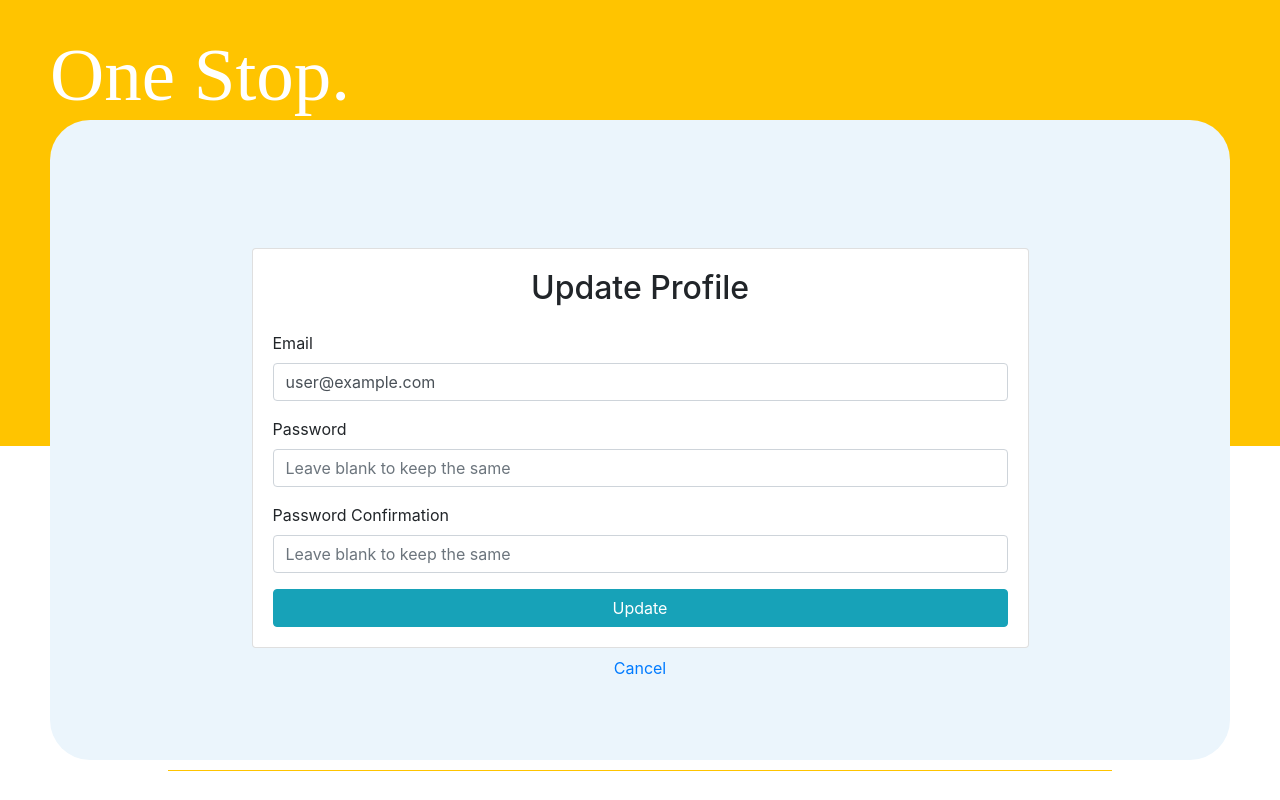
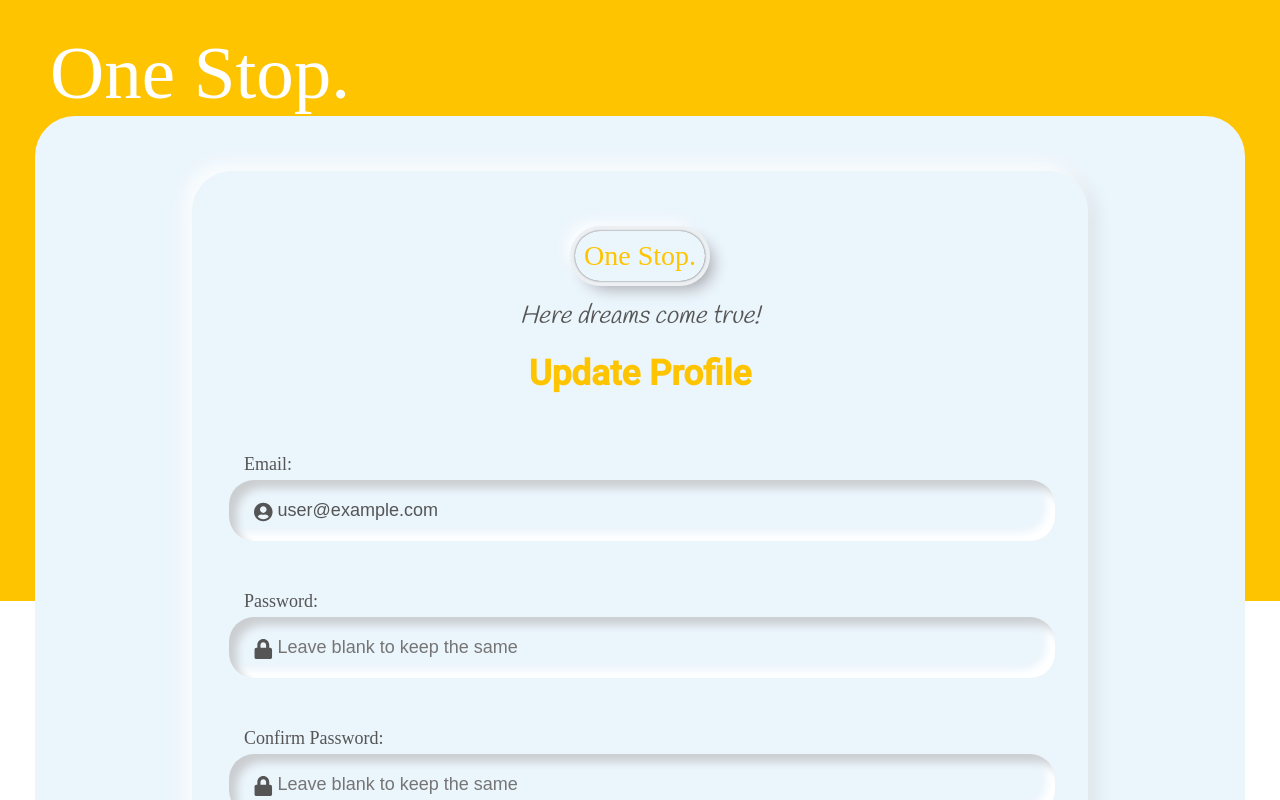
Before and after one commit to sakshi0701/one-stop, a React (Create React App) app: page /update-profile in a window 1280 px wide. Shown: the top 800 px of the page. Built offline with nearby package versions, Linux system fonts and the light colour scheme; no server answers; sample sign-in values are in the browser's storage; a web font is replaced by a local one.

Commit message:
Adding update profile section

```diff
--- a/src/authentication/Login.js
+++ b/src/authentication/Login.js
@@ -37,7 +37,7 @@ export default function Login() {
       <Services />
       <Reviews />
 
-      <div className="auth-div">
+      <div className="auth-div m-0 p-0">
         <div className="logo">One Stop.</div>
         <div className="subtitle">Here dreams come true!</div>
         <div className="title">Login</div>
@@ -46,12 +46,10 @@ export default function Login() {
           <Form.Group id="email" className="email">
             <FaUserCircle className="icons" />
             <input type="email" ref={emailRef} required className="user-input" placeholder="Email" />
-            {/* <Form.Control type="email" ref={emailRef} required className="user-input" placeholder="Email"/> */}
           </Form.Group>
           <Form.Group id="password" className="password">
             <FaLock className="icons" />
             <input type="password" className="pass-input" placeholder="Password" ref={passwordRef} required />
-            {/* <Form.Control type="password" ref={passwordRef} required /> */}
           </Form.Group>
           <button disabled={loading} className="btns" type="submit">
             Log In
--- a/src/authentication/UpdateProfile.js
+++ b/src/authentication/UpdateProfile.js
@@ -1,5 +1,6 @@
 import React, { useRef, useState } from "react"
-import { Container, Form, Button, Card, Alert } from "react-bootstrap"
+import { Form, Alert } from "react-bootstrap"
+import { FaUserCircle, FaLock } from 'react-icons/fa'
 import { useAuth } from "../contexts/AuthContext"
 import { Link, useHistory } from "react-router-dom"
 
@@ -43,46 +44,51 @@ export default function UpdateProfile() {
 
   return (
     <>
-    <Container className="d-flex align-items-center justify-content-center mt-5">
-      <Card style={{ width: "70%" }}>
-        <Card.Body>
-          <h2 className="text-center mb-4">Update Profile</h2>
+      <div className="auth-div">
+        <div className="logo">One Stop.</div>
+        <div className="subtitle">Here dreams come true!</div>
+        <div className="title">Update Profile</div>
         {error && <Alert variant="danger">{error}</Alert>}
-          <Form onSubmit={handleSubmit}>
-            <Form.Group id="email">
-              <Form.Label>Email</Form.Label>
-              <Form.Control
+        <Form onSubmit={handleSubmit} className="fields">
+          <div className="form-labels">Email:</div>
+          <Form.Group id="email" className="email">
+            <FaUserCircle className="icons" />
+            <input
               type="email"
               ref={emailRef}
               required
               defaultValue={currentUser.email}
+              className="user-input"
+              placeholder="Email"
             />
           </Form.Group>
-            <Form.Group id="password">
-              <Form.Label>Password</Form.Label>
-              <Form.Control
+          <div className="form-labels">Password:</div>
+          <Form.Group id="password" className="password">
+            <FaLock className="icons" />
+            <input
               type="password"
               ref={passwordRef}
+              className="pass-input"
               placeholder="Leave blank to keep the same"
             />
           </Form.Group>
-            <Form.Group id="password-confirm">
-              <Form.Label>Password Confirmation</Form.Label>
-              <Form.Control
+          <div className="form-labels">Confirm Password:</div>
+          <Form.Group id="password-confirm" className="password">
+            <FaLock className="icons" />
+            <input
               type="password"
               ref={passwordConfirmRef}
+              className="pass-input"
               placeholder="Leave blank to keep the same"
             />
           </Form.Group>
-            <Button disabled={loading} className="w-100 btn-info" type="submit">
+          <button disabled={loading} className="btns" type="submit">
             Update
-            </Button>
+            </button>
         </Form>
-        </Card.Body>
-      </Card>
-      </Container>
-      <div className="w-100 text-center mt-2">
+        <div className="links">
           <Link to="/">Cancel</Link>
+        </div>
       </div>
     </>
   )
--- a/src/authentication/authstyles.css
+++ b/src/authentication/authstyles.css
@@ -66,6 +66,7 @@
     align-items: center;
     flex-direction: row;
     color: #555;
+    width: 100%;
     padding: 20px 10px 20px 5px;
 }
 
@@ -128,6 +129,10 @@
     background-color: #ffde73;
 }
 
+.btns a:hover {
+    text-decoration: none;
+}
+
 .links {
     padding: 20px;
     text-align: center;
@@ -144,3 +149,13 @@
     font-size: 17px;
     padding: 5px;
 }
+
+.auth-div .form-labels {
+    font-size: 18px;
+    /* display: flex;
+    justify-content: center;
+    align-items: center;
+    flex-direction: row; */
+    color: #555;
+    padding: 20px 10px 5px 15px;
+}
--- a/src/components/Front/Reviews/Reviews.js
+++ b/src/components/Front/Reviews/Reviews.js
@@ -5,7 +5,7 @@ const Reviews = () => {
     return (
         <>
         <div className="review-title">Reviews.</div>
-            <div className="reviews">
+            <div className="reviews m-0 p-0">
 
                 <div className="review-card">
                     <div className="review-main">
--- a/src/index.js
+++ b/src/index.js
@@ -1,7 +1,7 @@
 import React from 'react';
 import ReactDOM from 'react-dom';
 import App from './App';
-import "bootstrap/dist/css/bootstrap.min.css";
+// import "bootstrap/dist/css/bootstrap.min.css";
 
 ReactDOM.render(
   <React.StrictMode>
```
Lines whose indentation alone changed are shown as unchanged.
